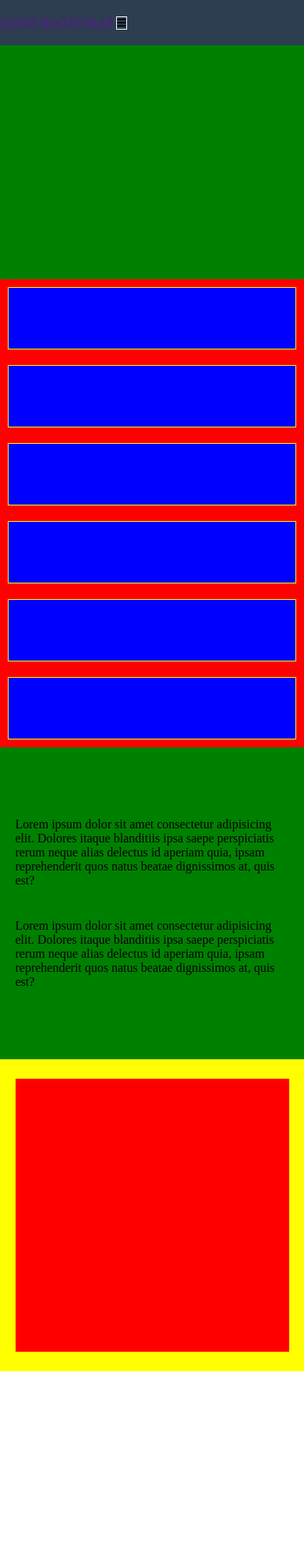
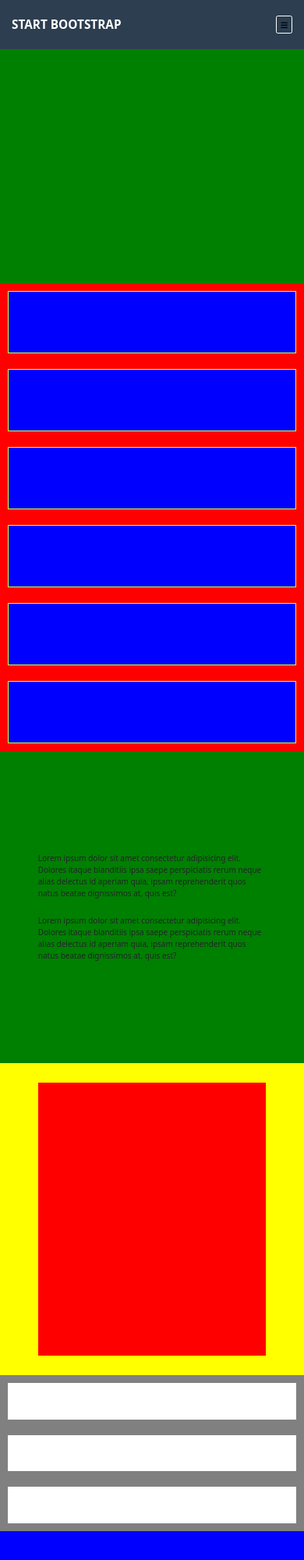
Before and after one commit to Denis-Turbatu/html-css-bootstrap-freelancer, a plain HTML site: page index.html in a window 390 px wide. Shown: the top 2000 px of the page at 78% size. Before the commit the page ends 1758 px from the top, so only its background shows below. Drawn offline with nearby package versions, Linux system fonts and the light colour scheme.

Commit message:
fix: layout responsive bootstrap

```diff
--- a/assets/css/global.css
+++ b/assets/css/global.css
@@ -3,6 +3,7 @@
     --darkgrey-bg: #2c3e50;
     --white-color: #ffffff;
     --darkgrey-bg: grey;
+    font-size: 62.5%;
 }
 
 /* RESET */
@@ -12,3 +13,7 @@
     margin: 0;
     padding: 0;
 }
+
+body{
+    font-size: 1.6rem;
+}
--- a/assets/css/responsive.css
+++ b/assets/css/responsive.css
@@ -19,7 +19,7 @@
         flex-direction: row;
         flex-wrap: wrap;
     }
-    .col{
+    .colonna{
         width: calc(100% / 2 - 20px);
     }
     /* about */
@@ -29,14 +29,23 @@
     }
     .about p{
         width: calc(100% / 2 - 20px);
-
+    }
+    /* info */
+    .info{
+        flex-direction: row;
+        flex-wrap: wrap;
+        justify-content: space-between;
+        padding: 10px;
+    }
+    .info section{
+        width: calc(100% / 3 - 20px);
     }
 }
 
 @media screen and (min-width: 1366px) {
 
     /* portfolio */
-    .col{
+    .colonna{
         width: calc(100% / 3 - 20px);
     }
 }
--- a/assets/css/style.css
+++ b/assets/css/style.css
@@ -27,53 +27,62 @@ header{
 
 /* gallery */
 .gallery{
+    flex-direction: column;
+    /* debug */
     background-color: red;
     height: 600px;
-    display: flex;
-    flex-direction: column;
 }
 
-.col{
+.colonna{
+    /* debug */
     height: 90px;
     background-color: blue;
     border: solid 1px yellow;
-    margin: 10px;
 }
 
 /* about */
 .about{
+    flex-direction: column;
+    /* dubug */
     height: 400px;
-    display: flex;
-    flex-direction: column;
-    justify-content: center;
-    align-items: center;
     background-color: green;
 }
 
 .about article{
-    width: 90%;
-    display: flex;
     flex-direction: column;
-    align-items: center;
-    margin: 0 auto;
-}
-.about p{
-    margin: 20px 0;
 }
 
 /* contact me */
 .contact-me {
+    /* debug */
     height: 400px;
     background-color: yellow;
-    display: flex;
-    align-items: center;
 }
 
 .contact-me form{
-    width: 90%;
+    /* debug */
     height: 350px;
-    margin: 0 auto;
     background-color: red;
 }
 
 /* FOOTER */
+
+.info {
+    flex-direction: column;
+    /* debug */
+    height: 200px;
+    background-color: grey;
+}
+
+.info section{
+    width: calc(100% - 20px);
+    /* dedbug */
+    height: 50px;
+    background-color: #fff;
+}
+
+.copyright {
+    /* debug */
+    height: 100px;
+    background-color: blue;
+}
--- a/index.html
+++ b/index.html
@@ -5,10 +5,10 @@
     <meta name="viewport" content="width=device-width, initial-scale=1.0" />
     <link rel="stylesheet" href="./assets/css/global.css" />
     <link rel="stylesheet" href="./assets/css/style.css" />
-    <!-- <link
+    <link
       rel="stylesheet"
       href="https://cdn.jsdelivr.net/npm/bootstrap@5.2.3/dist/css/bootstrap.min.css"
-    /> -->
+    />
     <link rel="stylesheet" href="./assets/css/responsive.css" />
     <title>Document</title>
   </head>
@@ -19,11 +19,11 @@
         <!-- NAVBAR  -->
       <nav class="d-flex  container-lg justify-content-between ">
         <!-- LOGO -->
-        <a href="" class="text-decoration-none fw-bold text-white"
+        <a href="" class="text-decoration-none fs-3 fw-bold text-white"
           >START BOOTSTRAP</a
         >
         <!-- ANCHOR TAGS -->
-        <ul class="link-list m-0 gap-5 justify-content-center align-items-center">
+        <ul class="link-list m-0 fs-3 gap-5 justify-content-center align-items-center">
           <li class="d-flex">
             <a href="">Portfolio</a>
           </li>
@@ -50,29 +50,40 @@
     <!-- /HERO -->
     <!-- MAIN -->
      <main>
-        <div class="gallery">
-
-            <div class="col"></div>
-            <div class="col"></div>
-            <div class="col"></div>
-            <div class="col"></div>
-            <div class="col"></div>
-            <div class="col"></div>
+        <div class="gallery d-flex">
+            <div class="colonna m-3"></div>
+            <div class="colonna m-3"></div>
+            <div class="colonna m-3"></div>
+            <div class="colonna m-3"></div>
+            <div class="colonna m-3"></div>
+            <div class="colonna m-3"></div>
         </div>
-        <div class="about">
-            <article>
-                <p>Lorem ipsum dolor sit amet consectetur adipisicing elit. Dolores itaque blanditiis ipsa saepe perspiciatis rerum neque alias delectus id aperiam quia, ipsam reprehenderit quos natus beatae dignissimos at, quis est?</p>
-                <p>Lorem ipsum dolor sit amet consectetur adipisicing elit. Dolores itaque blanditiis ipsa saepe perspiciatis rerum neque alias delectus id aperiam quia, ipsam reprehenderit quos natus beatae dignissimos at, quis est?</p>
+        <div class="about d-flex justify-content-center align-items-center">
+            <article class="w-75 d-flex align-items-center my-auto mx-0">
+                <p class="my-3 mx-0">Lorem ipsum dolor sit amet consectetur adipisicing elit. Dolores itaque blanditiis ipsa saepe perspiciatis rerum neque alias delectus id aperiam quia, ipsam reprehenderit quos natus beatae dignissimos at, quis est?</p>
+                <p class="my-3 mx-0">Lorem ipsum dolor sit amet consectetur adipisicing elit. Dolores itaque blanditiis ipsa saepe perspiciatis rerum neque alias delectus id aperiam quia, ipsam reprehenderit quos natus beatae dignissimos at, quis est?</p>
             </article>
 
         </div>
-        <div class="contact-me">
-            <form action="">
+        <div class="contact-me d-flex align-items-center">
+            <form action="" class="w-75 mx-auto my-0">
 
             </form>
         </div>
      </main>
     <!-- /MAIN -->
+    <!-- FOOTER -->
+        <footer>
+            <div class="info d-flex align-items-center">
+                <section class="mx-0 my-3"></section>
+                <section class="mx-0 my-3"></section>
+                <section class="mx-0 my-3"></section>
+            </div>
+            <div class="copyright">
+
+            </div>
+        </footer>
+    <!-- /FOOTER -->
 
 
     <!-- Fontawesome -->
```
